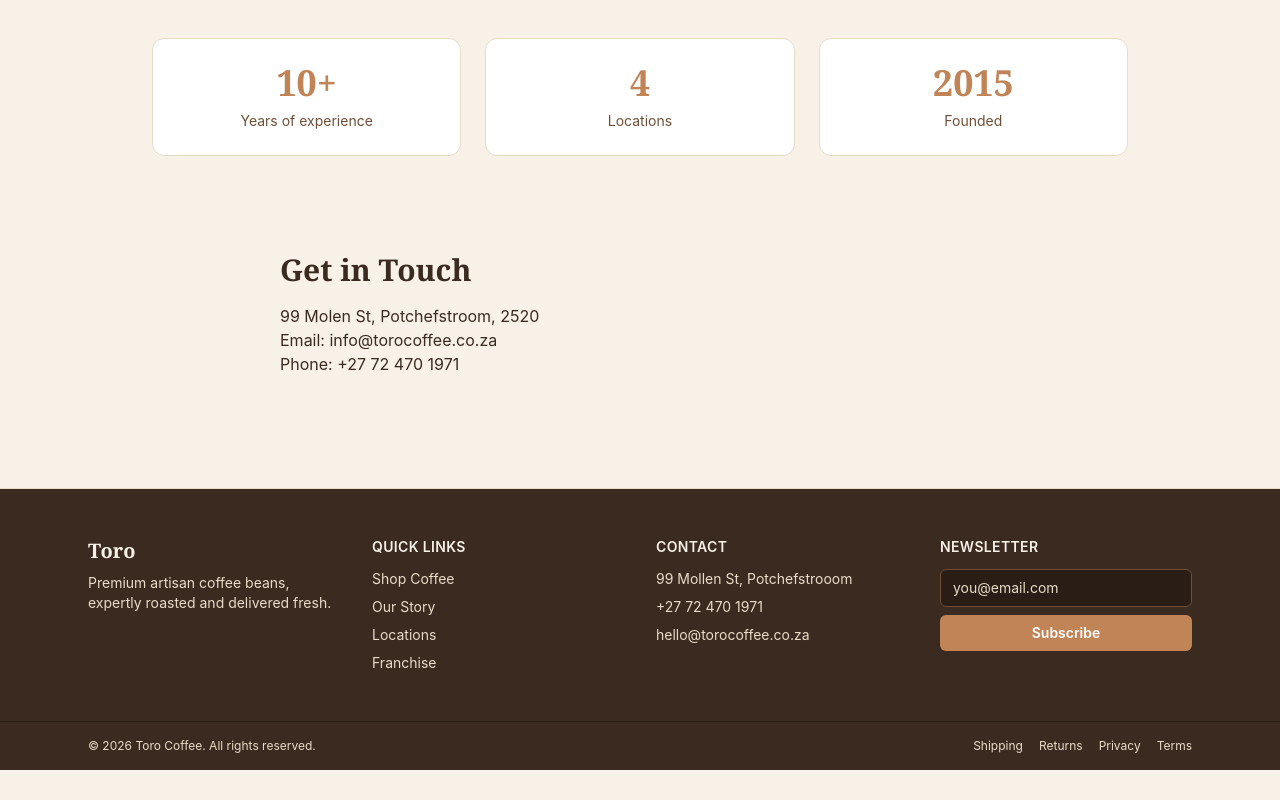
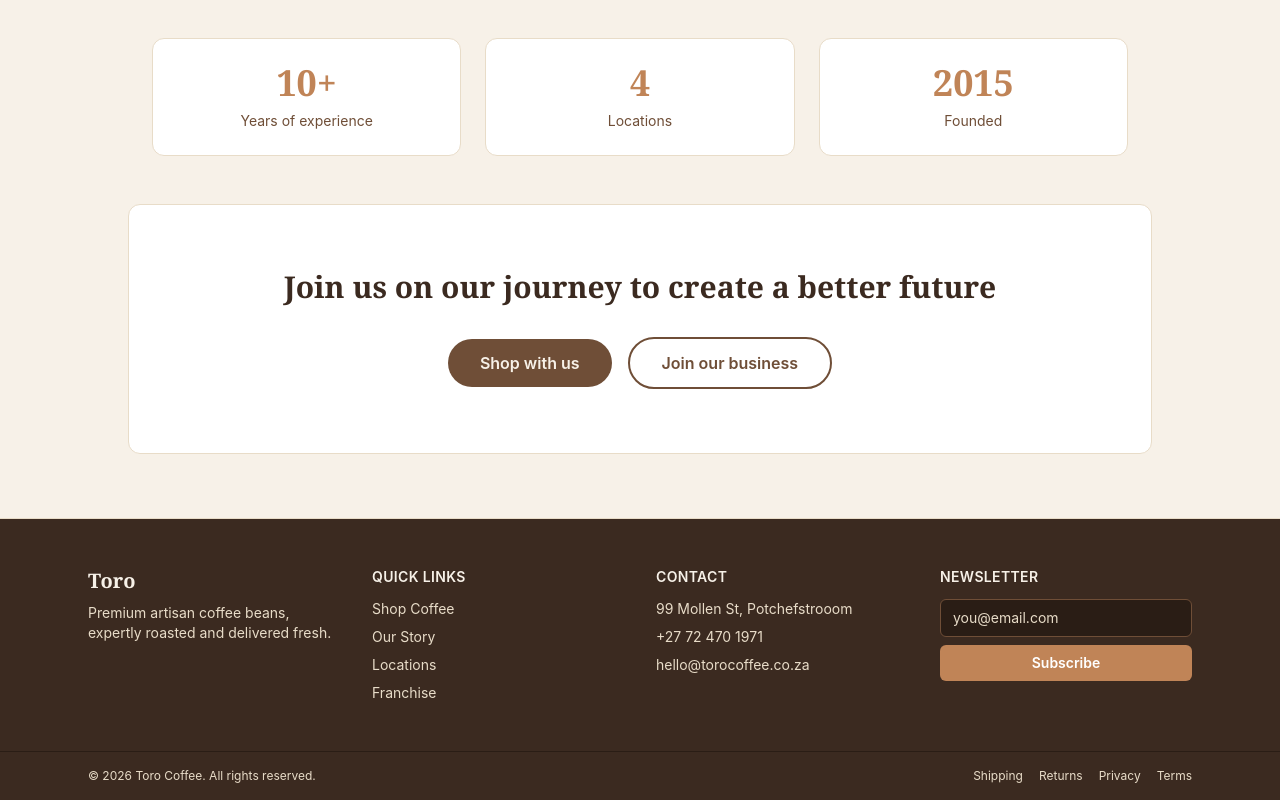
Before and after one commit to ThamiRoneo/company-project1-toro, a React (Vite) app: page /about in a window 1280 px wide. Shown: the part 1537-2337 px from the top of the page. Before the commit the page ends 2307 px from the top, so only its background shows below. Built offline with nearby package versions, Linux system fonts and the light colour scheme.

Commit message:
added a cta section at end of about page

```diff
--- a/src/pages/About.jsx
+++ b/src/pages/About.jsx
@@ -1,6 +1,7 @@
 // About page — Toro's full brand story, interactive timeline, and dynamic content.
 // a clickable year navigator, and animated counters.
 import { useEffect, useRef, useState } from "react";
+import { Link } from "react-router-dom";
 import aboutHero from "../assets/about-us.jpg";
 
 const TIMELINE = [
@@ -169,7 +170,7 @@ export default function About() {
               <button
                 type="button"
                 onClick={() => setActiveYear(item.year)}
-                className={`absolute -left-[1.65rem] top-1 h-4 w-4 rounded-full transition-all ${
+                className={`absolute left-[1.65rem] top-1 h-4 w-4 rounded-full transition-all ${
                   activeYear === item.year ? "bg-toro-clay ring-4 ring-toro-clay/20" : "bg-toro-sand hover:bg-toro-clay"
                 }`}
                 aria-label={`Jump to ${item.year}: ${item.label}`}
@@ -206,14 +207,25 @@ export default function About() {
         </div>
       </section>
 
-      {/* Contact */}
-      <section className="mx-auto max-w-3xl px-4 py-12 sm:px-6">
-        <h2 className="font-display text-3xl font-bold text-toro-espresso">Get in Touch</h2>
-        <address className="mt-4 not-italic text-toro-espresso">
-          <p>99 Molen St, Potchefstroom, 2520</p>
-          <p>Email: info@torocoffee.co.za</p>
-          <p>Phone: +27 72 470 1971</p>
-        </address>
+      {/* CTA */}
+      <section className="mx-auto max-w-5xl border-toro-sand rounded-toro border bg-white px-4 py-16 sm:px-6">
+        <p className="text-center font-display text-2xl font-semibold text-toro-espresso sm:text-3xl">
+          Join us on our journey to create a better future
+        </p>
+        <div className="mt-8 flex flex-col items-center justify-center gap-4 sm:flex-row">
+          <Link
+            to="/shop"
+            className="w-full rounded-full bg-toro-brown px-8 py-3 text-center text-base font-semibold text-toro-cream hover:bg-toro-espresso sm:w-auto"
+          >
+            Shop with us
+          </Link>
+          <Link
+            to="/franchise"
+            className="w-full rounded-full border-2 border-toro-brown px-8 py-3 text-center text-base font-semibold text-toro-brown hover:bg-toro-brown hover:text-toro-cream sm:w-auto"
+          >
+            Join our business
+          </Link>
+        </div>
       </section>
     </div>
   );
```
